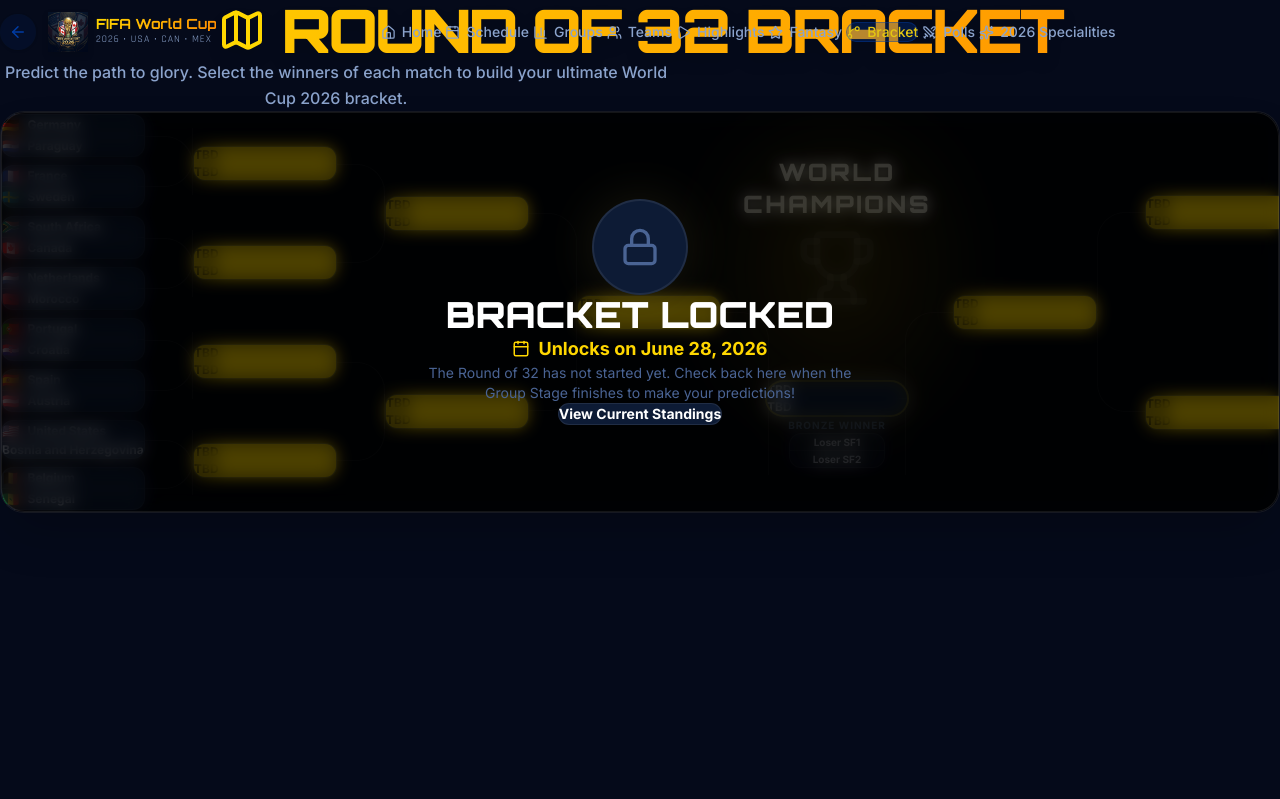
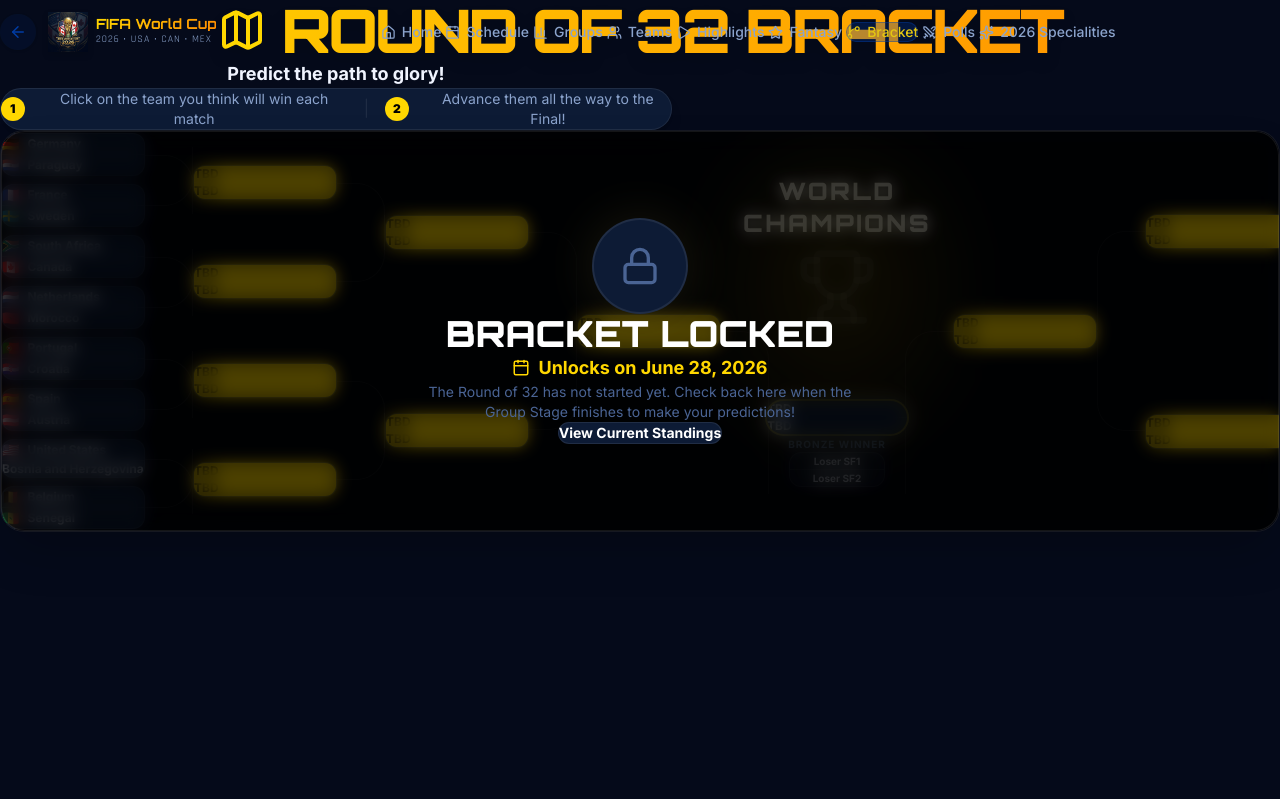
Before and after one commit to kiran-madhav/FIFA26, a Next.js app: page /bracket in a window 1280 px wide. Shown: the top 799 px of the page. Built offline with nearby package versions, Linux system fonts and the light colour scheme.

Commit message:
feat: add clear step-by-step instructions to Bracket Challenge UI

```diff
--- a/src/app/bracket/page.tsx
+++ b/src/app/bracket/page.tsx
@@ -161,9 +161,18 @@
             <Map className="text-[var(--fifa-gold)] hidden sm:block" size={48} />
             Round of 32 Bracket
           </h1>
-          <p className="text-[var(--text-secondary)] font-medium max-w-2xl mx-auto px-4">
-            Predict the path to glory. Select the winners of each match to build your ultimate World Cup 2026 bracket.
-          </p>
+          <div className="max-w-2xl mx-auto px-4 space-y-3">
+            <p className="text-[var(--text-primary)] font-bold text-lg">
+              Predict the path to glory!
+            </p>
+            <div className="inline-flex flex-col sm:flex-row items-center gap-2 sm:gap-4 bg-[var(--bg-card)] border border-[var(--border-glass)] rounded-xl p-3 sm:px-6 shadow-lg">
+              <span className="flex h-6 w-6 items-center justify-center rounded-full bg-[var(--fifa-gold)] text-black font-black text-xs">1</span>
+              <p className="text-sm text-[var(--text-secondary)]">Click on the team you think will win each match</p>
+              <span className="hidden sm:block text-[var(--border-glass)]">|</span>
+              <span className="flex h-6 w-6 items-center justify-center rounded-full bg-[var(--fifa-gold)] text-black font-black text-xs">2</span>
+              <p className="text-sm text-[var(--text-secondary)]">Advance them all the way to the Final!</p>
+            </div>
+          </div>
         </div>
 
         {/* BRACKET WRAPPER (Scrollable horizontally on mobile) */}
```
